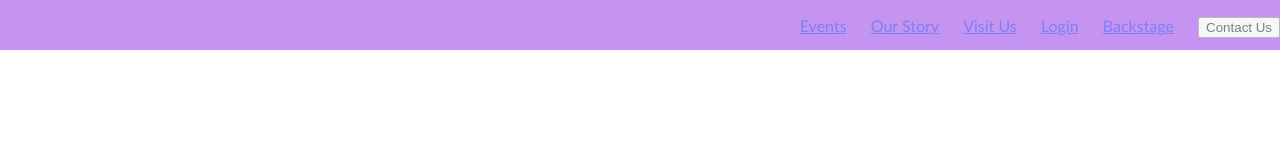
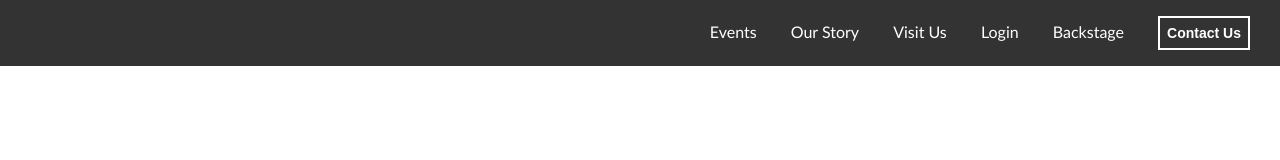
Before and after one commit to gapinal/events, a website: page index.html in a window 1280 px wide. Drawn offline with Linux system fonts and the light colour scheme; files whose address does not match are found by name.

Commit message:
header css

```diff
--- a/css/styles.css
+++ b/css/styles.css
@@ -1,31 +1,28 @@
 *{
     --bg-color: rgb(248, 244, 245);
+    box-sizing: border-box;
 }
-
 body {
-    font-size: 20px;
+    font-size: 30px;
     color: var(--bg-color);
     font-family: 'Gill Sans', 'Gill Sans MT', Calibri, 'Trebuchet MS', sans-serif;
     margin:0;
-}
-
-*
-{
-    box-sizing: border-box;
 }
 header {
     position: fixed;
     text-align: right;
     font-size: 16px;
-    background-color: blueviolet;
-    color: white;
+    background-color: black;
     width: 100%;
     top: 0;
     padding-left: 0px;
-    opacity: .5;
-    max-height: 50px;
+    opacity: .8;
+    max-height: 70px;
     margin-right: 20px;
-
+}
+.navTop {
+    text-align: right;
+    padding: 10px 20px 0px 0px;
 }
 header li{
     display: inline-block;
@@ -33,3 +30,24 @@ header li{
     text-decoration: none;
     margin-right: 20px;
 }
+.navTop a {
+    color: white;
+    text-decoration: none;
+    display: inline-block;
+    margin-right: 10px;
+}
+.navTop a:hover {
+    text-decoration: underline;
+}
+.navTop button {
+    border: 2px solid #fff;
+    padding: .5em;
+    font-size: 14px;
+    margin-right: 30px;
+    font-weight: 600;
+    color: #fff;
+    letter-spacing: 100px
+    text-decoration: none;
+    background-color: transparent;
+    box-sizing: border-box;
+}
--- a/index.html
+++ b/index.html
@@ -6,6 +6,7 @@
     <title>Events</title>
     <meta name="viewport" content="width=device-width, initial-scale=1">
     <link rel="stylesheet" type="text/css" media="screen" href="css/styles.css"/>
+    <link rel="stylesheet" href="node_modules/font-awesome/css/font-awesome.min.css">
     <link href="images/favicon.png" rel="icon">
     <script src="main.js"></script>
 </head>
--- a/package.json
+++ b/package.json
@@ -2,7 +2,6 @@
   "name": "gapinal_portfolio",
   "version": "1.0.0",
   "description": "this is my own personal portfolio",
-
   "repository": {
     "type": "git",
     "url": "git+https://github.com/gapinal/proyecto_final.git"
@@ -17,5 +16,8 @@
     "eslint": "^5.1.0",
     "eslint-config-airbnb": "^17.0.0",
     "eslint-plugin-import": "^2.13.0"
+  },
+  "dependencies": {
+    "font-awesome": "^4.7.0"
   }
 }
```
Also changed, not shown: 1 other file.
